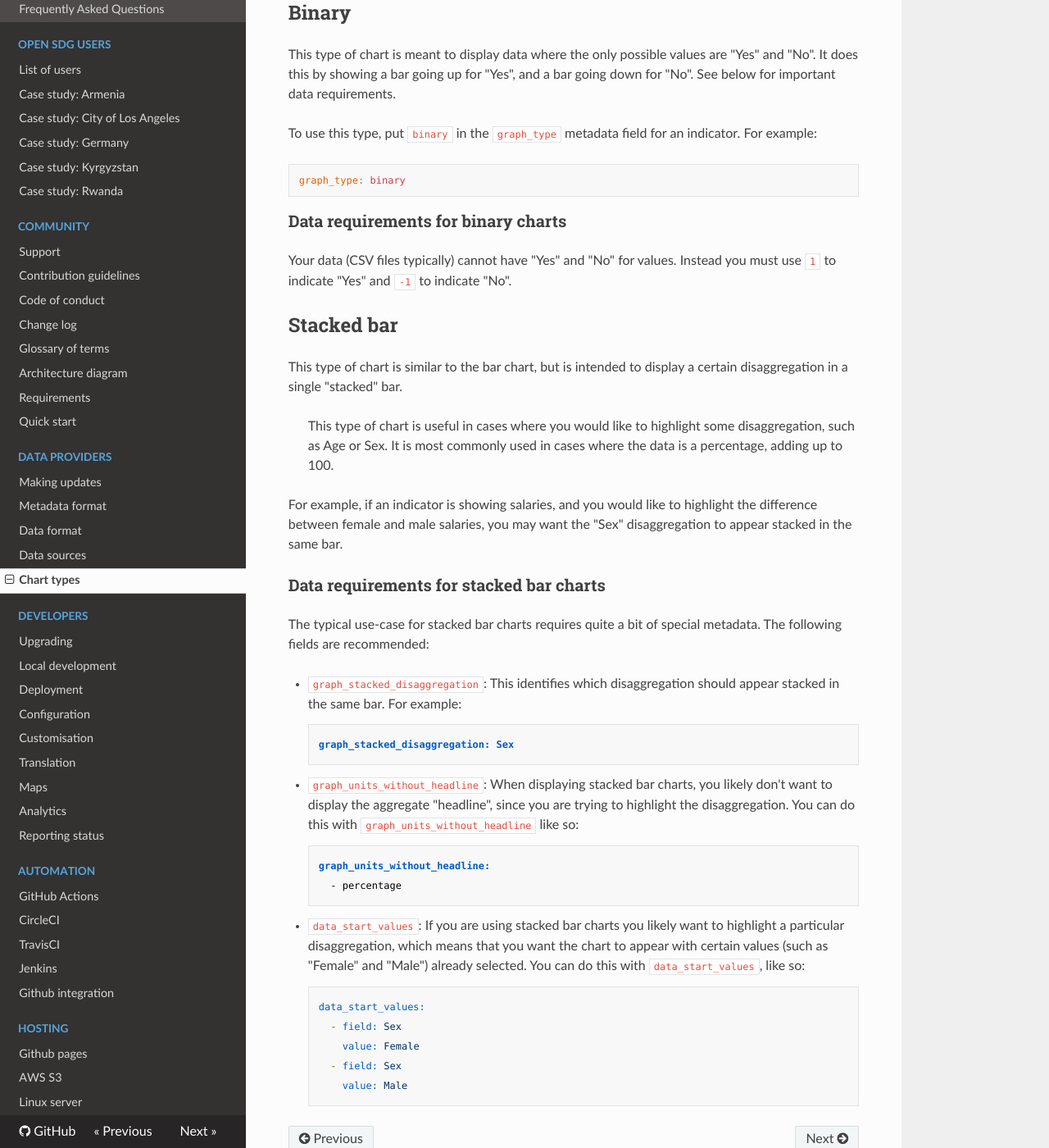
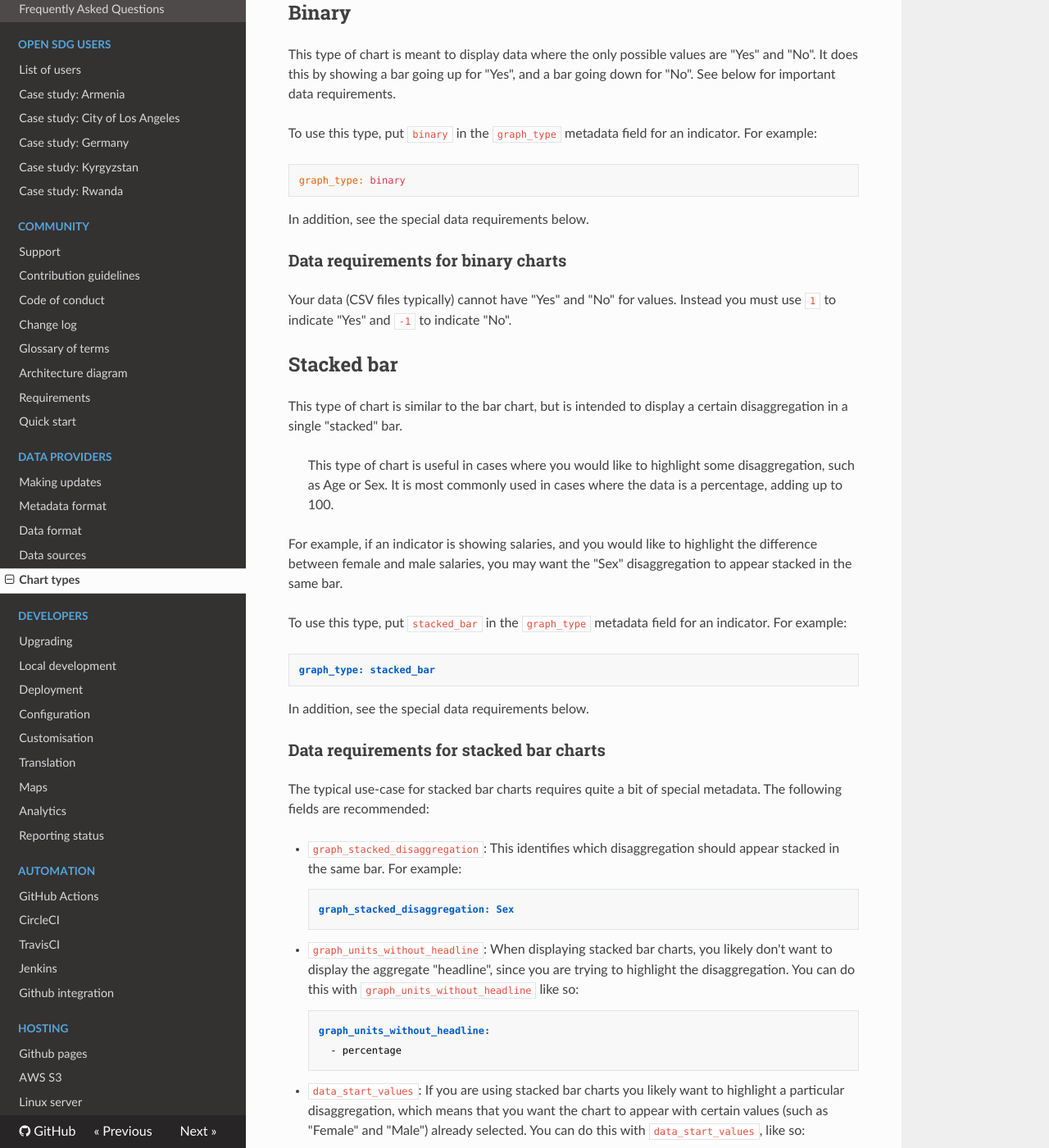
Before and after one commit to open-sdg/open-sdg, an MkDocs documentation site: the page built from docs/charts.md, in a window 1280 px wide and 1400 px high, scrolled down 821 px. Shown: the whole window at 82% size. Built offline with MkDocs 1.6.1, drawn with Linux system fonts in a browser that asks for light colours; nearby versions of some CDN libraries; old or Windows-style settings are respelled for this version of MkDocs.

Commit message:
More detail on stacked bars

````diff
--- a/docs/charts.md
+++ b/docs/charts.md
@@ -37,6 +37,8 @@ To use this type, put `binary` in the `graph_type` metadata field for an indicat
 graph_type: binary
 ```
 
+In addition, see the special data requirements below.
+
 ### Data requirements for binary charts
 
 Your data (CSV files typically) cannot have "Yes" and "No" for values. Instead you must use `1` to indicate "Yes" and `-1` to indicate "No".
@@ -50,6 +52,14 @@ This type of chart is similar to the bar chart, but is intended to display a cer
 > the data is a percentage, adding up to 100.
 
 For example, if an indicator is showing salaries, and you would like to highlight the difference between female and male salaries, you may want the "Sex" disaggregation to appear stacked in the same bar.
+
+To use this type, put `stacked_bar` in the `graph_type` metadata field for an indicator. For example:
+
+```
+graph_type: stacked_bar
+```
+
+In addition, see the special data requirements below.
 
 ### Data requirements for stacked bar charts
 
````
